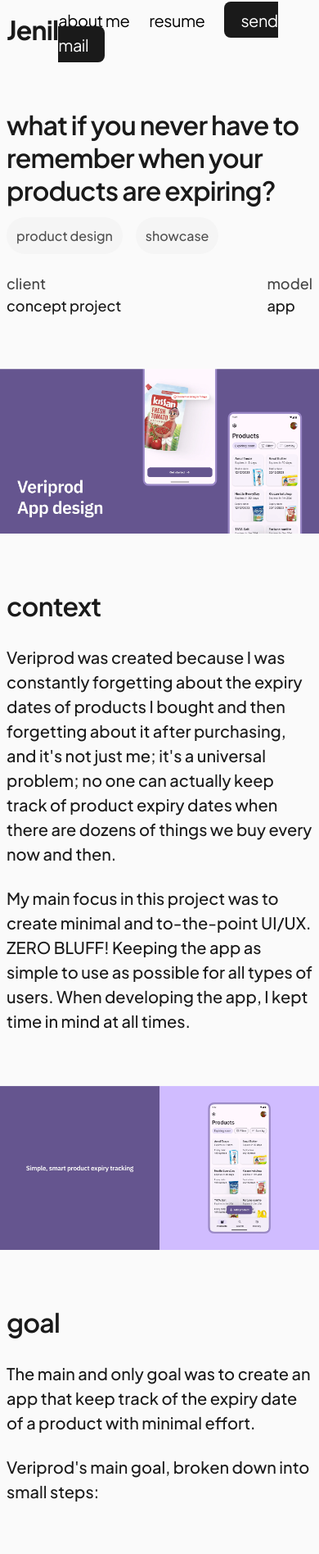
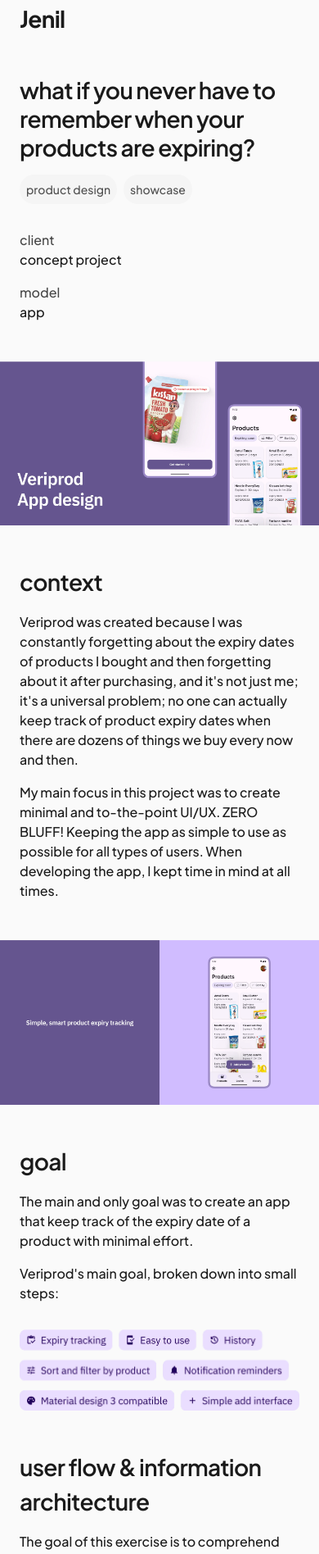
Before and after one commit to jenilthumar/jenil, a Next.js app: page /veriprod in a window 390 px wide. Shown: the part 36-1932 px from the top of the page at 82% size. Built offline with nearby package versions, Linux system fonts and the light colour scheme.

Commit message:
veriprod responsive

```diff
--- a/app/veriprod/page.jsx
+++ b/app/veriprod/page.jsx
@@ -2,85 +2,86 @@
 
 import { motion } from "framer-motion";
 import Link from "next/link";
-import { fadeInUp } from "../animations";
+import { fadeInUp } from "../animations"; // Assuming animations defined
 import { useRouter } from "next/navigation";
 
-import { Footer } from "@/components/footer";
+import { Footer } from "@/components/footer"; // Assuming responsive Footer
 
 const VeriprodPage = () => {
+  const router = useRouter();
 
-  const router = useRouter();
+  // Consistent padding for mobile sections
+  const mobilePadding = "px-6";
+  const desktopPadding = "lg:px-0"; // No padding needed inside max-width container
 
   return (
     <div>
-      <div className="flex justify-between items-center lg:max-w-[45rem] w-full mx-auto mt-[2.36rem]">
+      {/* ----- Header ----- */}
+      <div className={`flex justify-between items-center lg:max-w-[45rem] w-full mx-auto mt-[2.36rem] ${mobilePadding} lg:px-2`}>
         <motion.h2
-          className="text-[2rem] font-[700] tracking-tight text-[#1a1a1a] cursor-pointer pl-2 lg:pl-0"
+          // Adjust font size for mobile
+          className="text-[1.75rem] lg:text-[2rem] font-[700] tracking-tight text-[#1a1a1a] cursor-pointer"
           variants={fadeInUp}
           onClick={() => router.push("/")}
         >
           Jenil
         </motion.h2>
+        {/* Hide links on mobile */}
         <motion.div
-          className="mt-[0.5rem] text-[1.25rem] font-[400] tracking-tight"
+          className="hidden lg:flex items-center text-[1.25rem] font-[400] tracking-tight"
           variants={fadeInUp}
         >
           <Link href={"/aboutme"}>
-            <motion.span
-              whileHover={{ color: "#666" }}
-              transition={{ duration: 0.2 }}
-            >
+            <motion.span whileHover={{ color: "#666" }} transition={{ duration: 0.2 }}>
               about me
             </motion.span>
           </Link>
           <Link href={"https://drive.google.com/file/d/1QBjx9aQ_Ioo_DX_yH7EhKnLzRNFx6zXT/view?usp=drive_link"} className="ms-[1.5rem]">
-            <motion.span
-              whileHover={{ color: "#666" }}
-              transition={{ duration: 0.2 }}
-            >
+            <motion.span whileHover={{ color: "#666" }} transition={{ duration: 0.2 }}>
               resume
             </motion.span>
           </Link>
-          <Link
-            href={"/"}
-            className="ms-[1.5rem] bg-[#1a1a1a] text-white py-[0.6rem] px-[1.25rem] rounded-[0.5rem] hover:opacity-80 transition-all"
-          >
-            <motion.span transition={{ duration: 0.2 }}>send mail</motion.span>
-          </Link>
+          {/* Use appropriate tag (a for external/mailto, Link for internal) */}
+          <a href="mailto:jenilthummar3108@gmail.com" className="ms-[1.5rem] bg-[#1a1a1a] text-white py-[0.6rem] px-[1.25rem] rounded-[0.5rem] hover:opacity-80 transition-all text-[1.1rem] font-[550]">
+            send mail
+          </a>
         </motion.div>
       </div>
-      <div className="mt-[3.88rem] lg:max-w-[45rem] w-full mx-auto px-2 lg:px-0">
+
+      {/* ----- Title Block ----- */}
+      <div className={`mt-12 lg:mt-[3.88rem] lg:max-w-[45rem] w-full mx-auto ${mobilePadding} ${desktopPadding}`}>
         <motion.p
-          className="mt-[2.25rem] text-[2rem] font-[600] tracking-tight text-[#1a1a1a]"
+          // Adjust font size and margin for mobile
+          className="mt-6 lg:mt-[2.25rem] text-[1.75rem] lg:text-[2rem] font-[600] tracking-tight text-[#1a1a1a]"
           style={{ lineHeight: "normal" }}
           variants={fadeInUp}
         >
           what if you never have to remember when your products are expiring?
         </motion.p>
+        {/* Tags */}
         <motion.div
-          className="mt-[1.5rem]"
-          initial={{ opacity: 0 }}
-          whileInView={{ opacity: 1 }}
-          transition={{ duration: 0.6, delay: 0.4 }}
-          viewport={{ once: true }}
+          // Adjust margin and tag size/padding for mobile
+          className="mt-4 lg:mt-[1.5rem]"
+          initial={{ opacity: 0 }} whileInView={{ opacity: 1 }}
+          transition={{ duration: 0.6, delay: 0.4 }} viewport={{ once: true }}
         >
           <motion.div
-            className={`p-[0.75rem] bg-[#f5f5f5] rounded-[3.125rem] text-[#505050] font-[500] inline`}
-            whileHover={{ backgroundColor: "#d6d6d6" }}
-            transition={{ duration: 0.2 }}
+            className={`p-2 lg:p-[0.75rem] bg-[#f5f5f5] rounded-[3.125rem] text-[#505050] text-sm lg:text-base font-[500] inline-block`}
+            whileHover={{ backgroundColor: "#d6d6d6" }} transition={{ duration: 0.2 }}
           >
             product design
           </motion.div>
           <motion.div
-            className={`ms-[1rem] p-[0.75rem] bg-[#f5f5f5] rounded-[3.125rem] text-[#505050] font-[500] inline`}
-            whileHover={{ backgroundColor: "#d6d6d6" }}
-            transition={{ duration: 0.2 }}
+            className={`ms-2 lg:ms-[1rem] p-2 lg:p-[0.75rem] bg-[#f5f5f5] rounded-[3.125rem] text-[#505050] text-sm lg:text-base font-[500] inline-block`}
+            whileHover={{ backgroundColor: "#d6d6d6" }} transition={{ duration: 0.2 }}
           >
             showcase
           </motion.div>
         </motion.div>
-        <div className="mt-[2rem]">
-          <div className="flex justify-between lg:pe-[4rem] text-[1.125rem]">
+        {/* Client/Model Info */}
+        <div className="mt-8 lg:mt-[2rem]">
+          {/* Stack vertically on mobile */}
+          <div className="flex flex-col gap-y-4 lg:flex-row lg:justify-between lg:pe-[4rem] text-base lg:text-[1.125rem]">
             <div>
               <div className="text-[#464646] font-[500]">client</div>
               <div className="text-[#1a1a1a] font-[500]">concept project</div>
@@ -92,126 +93,151 @@ const VeriprodPage = () => {
           </div>
         </div>
       </div>
-      <div className="mt-[4rem]">
+
+      {/* ----- Cover Image ----- */}
+      <div className="mt-12 lg:mt-[4rem]">
+         {/* Reduce max-height on mobile */}
         <img
-          src="vp/veriprod-c-i.webp"
-          className="max-h-[56rem] w-full object-cover"
-          alt=""
+          src="/vp/veriprod-c-i.webp"
+          className="max-h-[30rem] lg:max-h-[56rem] w-full object-cover"
+          alt="Veriprod Cover Image"
         />
       </div>
-      <div className="mt-[4rem] max-w-[45rem] mx-auto w-full px-2 lg:px-0">
-        <div className="text-[#1a1a1a] text-[2rem] font-[600] tracking-tight">context</div>
-        <div className="text-[#1a1a1a] text-[1.25rem] font-[500] mt-[1.5rem]">
+
+      {/* ----- Context Section ----- */}
+      <div className={`mt-12 lg:mt-[4rem] max-w-[45rem] mx-auto w-full ${mobilePadding} ${desktopPadding}`}>
+        <div className="text-[#1a1a1a] text-[1.75rem] lg:text-[2rem] font-[600] tracking-tight">context</div>
+         {/* Adjust font size, margin, and leading */}
+        <div className="text-[#1a1a1a] text-base lg:text-[1.25rem] font-[500] mt-4 lg:mt-[1.5rem] leading-normal">
           Veriprod was created because I was constantly forgetting about the
           expiry dates of products I bought and then forgetting about it after
-          purchasing, and it&apos;s not just me; it&apos;s a universal problem; no one can
+          purchasing, and it's not just me; it's a universal problem; no one can
           actually keep track of product expiry dates when there are dozens of
           things we buy every now and then.
         </div>
-        <div className="text-[#1a1a1a] text-[1.25rem] font-[500] mt-[1.5rem]">
+         {/* Adjust font size, margin, and leading */}
+        <div className="text-[#1a1a1a] text-base lg:text-[1.25rem] font-[500] mt-4 lg:mt-[1.5rem] leading-normal">
           My main focus in this project was to create minimal and to-the-point
           UI/UX. ZERO BLUFF! Keeping the app as simple to use as possible for
           all types of users. When developing the app, I kept time in mind at
           all times.
         </div>
       </div>
-      <div className="mt-[4rem]">
+
+      {/* ----- Image Section 1 ----- */}
+      <div className="mt-12 lg:mt-[4rem]">
+         {/* Reduce max-height on mobile */}
         <img
-          src="vp/s1.webp"
-          className="max-h-[56rem] w-full object-cover"
-          alt=""
+          src="/vp/s1.webp"
+          className="max-h-[30rem] lg:max-h-[56rem] w-full object-cover"
+          alt="Veriprod Screenshot 1"
         />
       </div>
-      <div className="mt-[4rem] max-w-[45rem] mx-auto w-full px-2 lg:px-0">
-        <div className="text-[#1a1a1a] text-[2rem] font-[600] tracking-tight">goal</div>
-        <div className="text-[#1a1a1a] text-[1.25rem] font-[500] mt-[1.5rem]">
+
+      {/* ----- Goal Section ----- */}
+      <div className={`mt-12 lg:mt-[4rem] max-w-[45rem] mx-auto w-full ${mobilePadding} ${desktopPadding}`}>
+        <div className="text-[#1a1a1a] text-[1.75rem] lg:text-[2rem] font-[600] tracking-tight">goal</div>
+         {/* Adjust font size, margin, and leading */}
+        <div className="text-[#1a1a1a] text-base lg:text-[1.25rem] font-[500] mt-4 lg:mt-[1.5rem] leading-normal">
           The main and only goal was to create an app that keep track of the
           expiry date of a product with minimal effort.{" "}
         </div>
-        <div className="text-[#1a1a1a] text-[1.25rem] font-[500] mt-[1.5rem]">
-          Veriprod&apos;s main goal, broken down into small steps:{" "}
+         {/* Adjust font size, margin, and leading */}
+        <div className="text-[#1a1a1a] text-base lg:text-[1.25rem] font-[500] mt-4 lg:mt-[1.5rem] leading-normal">
+          Veriprod's main goal, broken down into small steps:{" "}
         </div>
       </div>
-      <div className="mt-[4rem] max-w-[45rem] mx-auto w-full">
+
+      {/* ----- Image Section 2 ----- */}
+       {/* Use w-full h-auto within constrained parent */}
+      <div className={`mt-8 lg:mt-[4rem] max-w-[45rem] mx-auto w-full ${mobilePadding} ${desktopPadding}`}>
         <img
-          src="vp/s2.webp"
-          className="max-h-[33rem] h-full w-full object-cover"
-          alt=""
+          src="/vp/s2.webp"
+          className="w-full h-auto object-cover rounded-lg" // Added rounded-lg for consistency
+          alt="Veriprod Goals"
         />
       </div>
-      <div className="mt-[4rem] max-w-[45rem] mx-auto w-full px-2 lg:px-0">
-        <div className="text-[#1a1a1a] text-[2rem] font-[600] tracking-tight">
+
+      {/* ----- User Flow Section ----- */}
+      <div className={`mt-12 lg:mt-[4rem] max-w-[45rem] mx-auto w-full ${mobilePadding} ${desktopPadding}`}>
+        <div className="text-[#1a1a1a] text-[1.75rem] lg:text-[2rem] font-[600] tracking-tight">
           user flow & information architecture
         </div>
-        <div className="text-[#1a1a1a] text-[1.25rem] font-[500] mt-[1.5rem]">
+         {/* Adjust font size, margin, and leading */}
+        <div className="text-[#1a1a1a] text-base lg:text-[1.25rem] font-[500] mt-4 lg:mt-[1.5rem] leading-normal">
           The goal of this exercise is to comprehend the user journey from the
           beginning to the end of the process. It also aided us in the creation
           of the information architecture.{" "}
         </div>
-        <div className="text-[#1a1a1a] text-[1.25rem] font-[500] mt-[1.5rem]">
+         {/* Adjust font size, margin, and leading */}
+        <div className="text-[#1a1a1a] text-sm lg:text-[1.25rem] font-[500] mt-4 lg:mt-[1.5rem] leading-normal">
           Add a product {" -> "} Add photo of product {" -> "} Add name {" -> "} Add expiry date{" "}
         </div>
       </div>
-      <div className="mt-[4rem] max-w-[45rem] mx-auto w-full">
+
+      {/* ----- Image Section 3 ----- */}
+      {/* Use w-full h-auto within constrained parent */}
+      <div className={`mt-8 lg:mt-[4rem] max-w-[45rem] mx-auto w-full ${mobilePadding} ${desktopPadding}`}>
         <img
-          src="vp/s3.webp"
-          className="max-h-[33rem] h-full w-full object-cover"
-          alt=""
+          src="/vp/s3.webp"
+          className="w-full h-auto object-cover rounded-lg" // Added rounded-lg
+          alt="Veriprod User Flow"
         />
       </div>
-      <div className="mt-[4rem]">
+
+      {/* ----- Image Section 4 ----- */}
+      <div className="mt-12 lg:mt-[4rem]">
+         {/* Reduce max-height on mobile */}
         <img
-          src="vp/s4.webp"
-          className="max-h-[56rem] w-full object-cover"
-          alt=""
+          src="/vp/s4.webp"
+          className="max-h-[30rem] lg:max-h-[56rem] w-full object-cover"
+          alt="Veriprod Screenshot 4"
         />
       </div>
-      <div className="lg:w-[45rem] mx-auto px-2 lg:px-0">
-        <div className="mt-[6rem]" onClick={() => router.push("/wheatsville")}>
+
+      {/* ----- Next Project ----- */}
+      <div className={`lg:w-[45rem] mx-auto ${mobilePadding} ${desktopPadding}`}>
+        <div className="mt-16 lg:mt-[6rem] cursor-pointer" onClick={() => router.push("/wheatsville")}>
           <div
-            className="text-[#1a1a1a] font-[600] tracking-tight text-[2rem] mt-[6rem]"
+            className="text-[#1a1a1a] font-[600] tracking-tight text-[1.75rem] lg:text-[2rem] mt-12 lg:mt-[6rem]" // Adjusted margin
             style={{ lineHeight: "normal" }}
           >
             next project
           </div>
-          <img src="vp/s5.webp" className="mt-[2rem]" alt="" />
+           {/* Image - use w-full h-auto */}
+          <img src="/vp/s5.webp" className="mt-6 lg:mt-[2rem] w-full h-auto rounded-lg" alt="Wheatsville Coop Project" /> {/* Added rounded-lg */}
+          {/* Title */}
           <div
-            className="mt-[2rem] text-[2rem] font-[600] tracking-tight px-[1.5rem]"
+            className="mt-6 lg:mt-[2rem] text-[1.5rem] lg:text-[2rem] font-[600] tracking-tight" // Removed px
             style={{ lineHeight: "normal" }}
           >
             wheatsville coop
           </div>
-        </div>
+          {/* Tags */}
           <motion.div
-          className="mt-[1.5rem] px-[1.5rem]"
-          initial={{ opacity: 0 }}
-          whileInView={{ opacity: 1 }}
-          transition={{ duration: 0.6, delay: 0.4 }}
-          viewport={{ once: true }}
+            className="mt-4 lg:mt-[1.5rem]" // Removed px
+            initial={{ opacity: 0 }} whileInView={{ opacity: 1 }}
+            transition={{ duration: 0.6, delay: 0.4 }} viewport={{ once: true }}
           >
+             {/* Adjust tag size/padding for mobile */}
             <motion.div
-            className={`p-[0.75rem] bg-[#f5f5f5] rounded-[3.125rem] text-[#505050] font-[500] inline`}
-            whileHover={{ backgroundColor: "#d6d6d6" }}
-            transition={{ duration: 0.2 }}
+              className={`p-2 lg:p-[0.75rem] bg-[#f5f5f5] rounded-[3.125rem] text-[#505050] text-sm lg:text-base font-[500] inline-block`}
+              whileHover={{ backgroundColor: "#d6d6d6" }} transition={{ duration: 0.2 }}
             >
               website design
             </motion.div>
             <motion.div
-            className={`ms-[1rem] p-[0.75rem] bg-[#f5f5f5] rounded-[3.125rem] text-[#505050] font-[500] inline`}
-            whileHover={{ backgroundColor: "#d6d6d6" }}
-            transition={{ duration: 0.2 }}
+              className={`ms-2 lg:ms-[1rem] p-2 lg:p-[0.75rem] bg-[#f5f5f5] rounded-[3.125rem] text-[#505050] text-sm lg:text-base font-[500] inline-block`}
+              whileHover={{ backgroundColor: "#d6d6d6" }} transition={{ duration: 0.2 }}
             >
               showcase
             </motion.div>
-          <motion.div
-            className={`ms-[1rem] p-[0.75rem] bg-[#f5f5f5] rounded-[3.125rem] text-[#505050] font-[500] inline`}
-            whileHover={{ backgroundColor: "#d6d6d6" }}
-            transition={{ duration: 0.2 }}
-          >
-            visual design
-          </motion.div>
+             {/* Removed third tag as it wasn't in the original code */}
           </motion.div>
         </div>
+      </div>
+
+      {/* ----- Footer ----- */}
       <Footer />
     </div>
   );
```
Also changed, not shown: app/sitenote/page.jsx (+20 -20 lines), 1 other file (tests, documents, lock files or other folders). Lines whose indentation alone changed are shown as unchanged.
